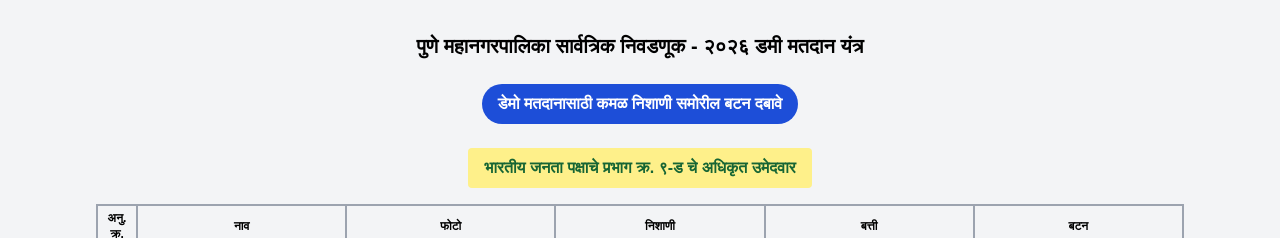
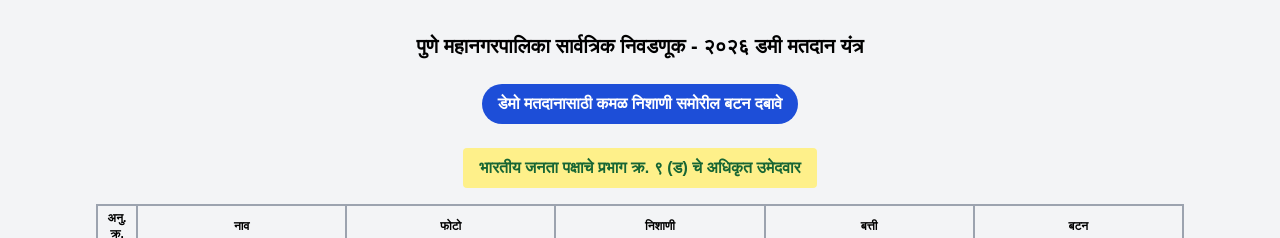
Before and after one commit to corporateDynastical/lahu_balwadkar_dummyvote, a Next.js app: page / in a window 1280 px wide. Shown: the top 238 px of the page. Built offline with nearby package versions, Linux system fonts and the light colour scheme.

Commit message:
Update page.tsx

```diff
--- a/app/page.tsx
+++ b/app/page.tsx
@@ -30,7 +30,7 @@
 
       <div className="text-center mb-4 pt-2">
         <span className="bg-yellow-200 text-green-800 font-bold px-4 py-2 inline-block rounded dark:bg-yellow-300">
-          भारतीय जनता पक्षाचे प्रभाग क्र. ९-ड चे अधिकृत उमेदवार
+          भारतीय जनता पक्षाचे प्रभाग क्र. ९ (ड) चे अधिकृत उमेदवार
         </span>
       </div>
 
```
